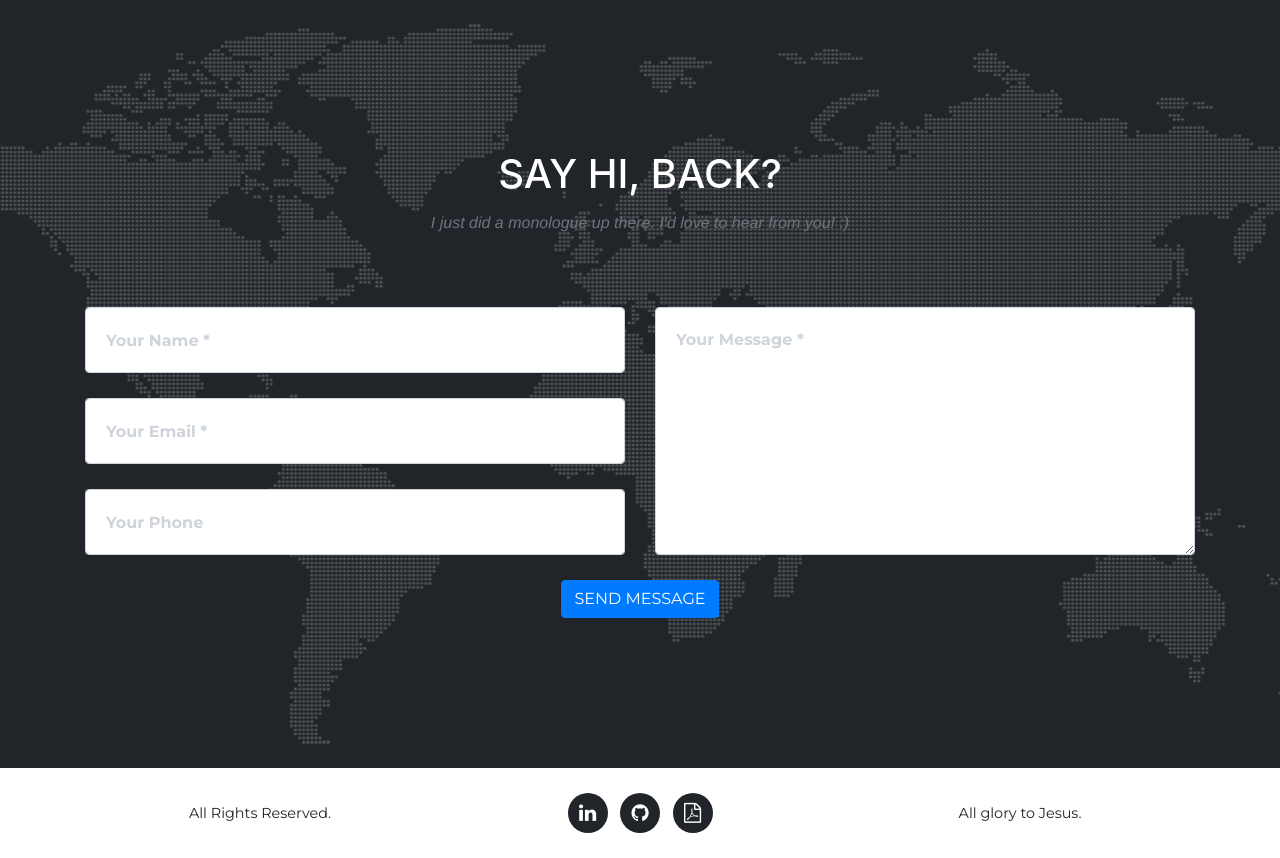
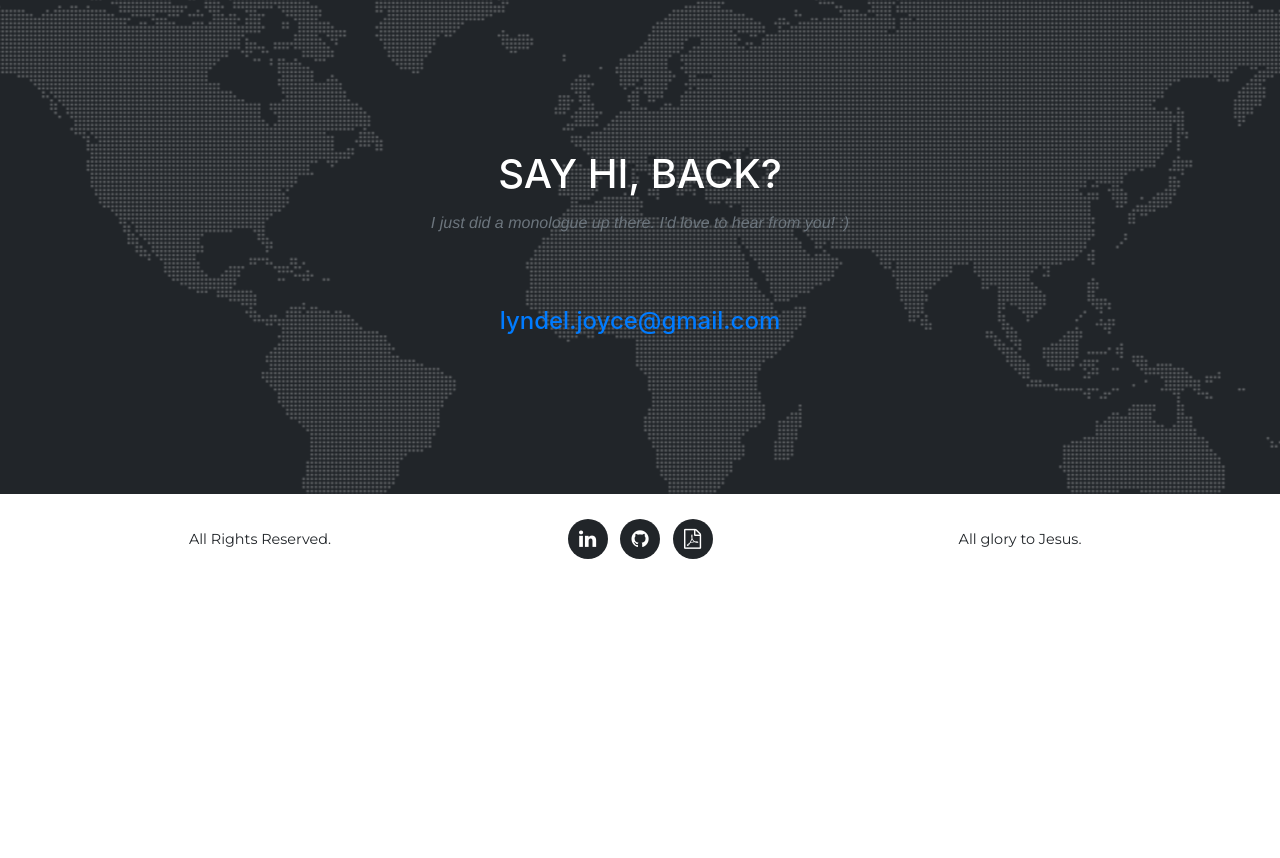
Before and after one commit to lyndj/lyndj.github.io, a website with bundled scripts: page index.html in a window 1280 px wide. Shown: the part 5834-6692 px from the top of the page. After the commit the page ends 6418 px from the top, so only its background shows below. Built offline with nearby package versions, Linux system fonts and the light colour scheme; a web font is replaced by a local one.

Commit message:
Remove php mail feature

```diff
--- a/index.html
+++ b/index.html
@@ -343,38 +343,8 @@
             <h2 class="section-heading text-uppercase">Say Hi, back?</h2>
             <h3 class="section-subheading text-muted">I just did a monologue up there. I'd love to hear from you! :) </h3>
           </div>
-        </div>
-        <div class="row">
-          <div class="col-lg-12">
-            <form id="contactForm" name="sentMessage" novalidate>
-              <div class="row">
-                <div class="col-md-6">
-                  <div class="form-group">
-                    <input class="form-control" id="name" type="text" placeholder="Your Name *" required data-validation-required-message="Please enter your name.">
-                    <p class="help-block text-danger"></p>
-                  </div>
-                  <div class="form-group">
-                    <input class="form-control" id="email" type="email" placeholder="Your Email *" required data-validation-required-message="Please enter your email address.">
-                    <p class="help-block text-danger"></p>
-                  </div>
-                  <div class="form-group">
-                    <input class="form-control" id="phone" type="tel" placeholder="Your Phone">
-                    <p class="help-block text-danger"></p>
-                  </div>
-                </div>
-                <div class="col-md-6">
-                  <div class="form-group">
-                    <textarea class="form-control" id="message" placeholder="Your Message *" required data-validation-required-message="Please enter a message."></textarea>
-                    <p class="help-block text-danger"></p>
-                  </div>
-                </div>
-                <div class="clearfix"></div>
-                <div class="col-lg-12 text-center">
-                  <div id="success"></div>
-                  <button id="sendMessageButton" class="btn btn-primary btn-xl text-uppercase" type="submit">Send Message</button>
-                </div>
-              </div>
-            </form>
+          <div class="col-lg-12 text-center">
+            <h4 class="section-heading"><a href="mailto:lyndel.joyce@gmail.com">lyndel.joyce@gmail.com</a></h4>
           </div>
         </div>
       </div>
```
